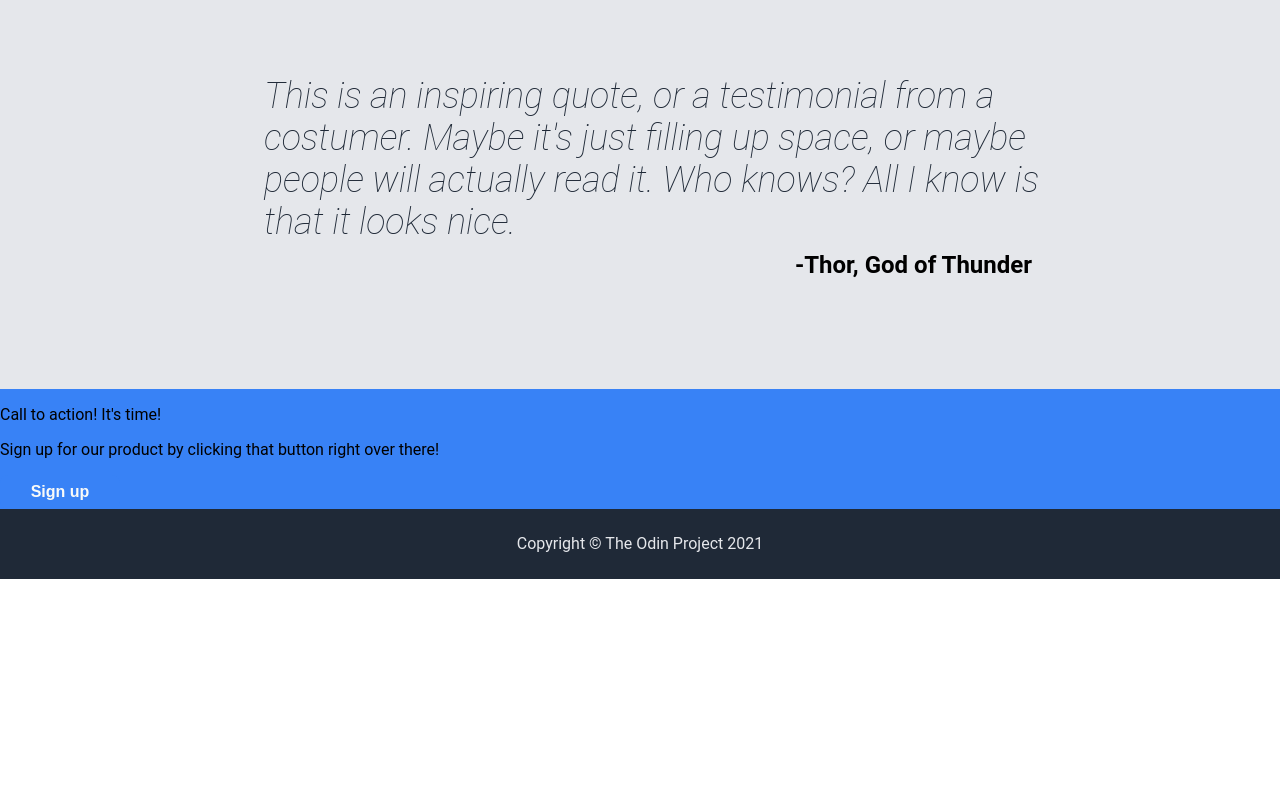
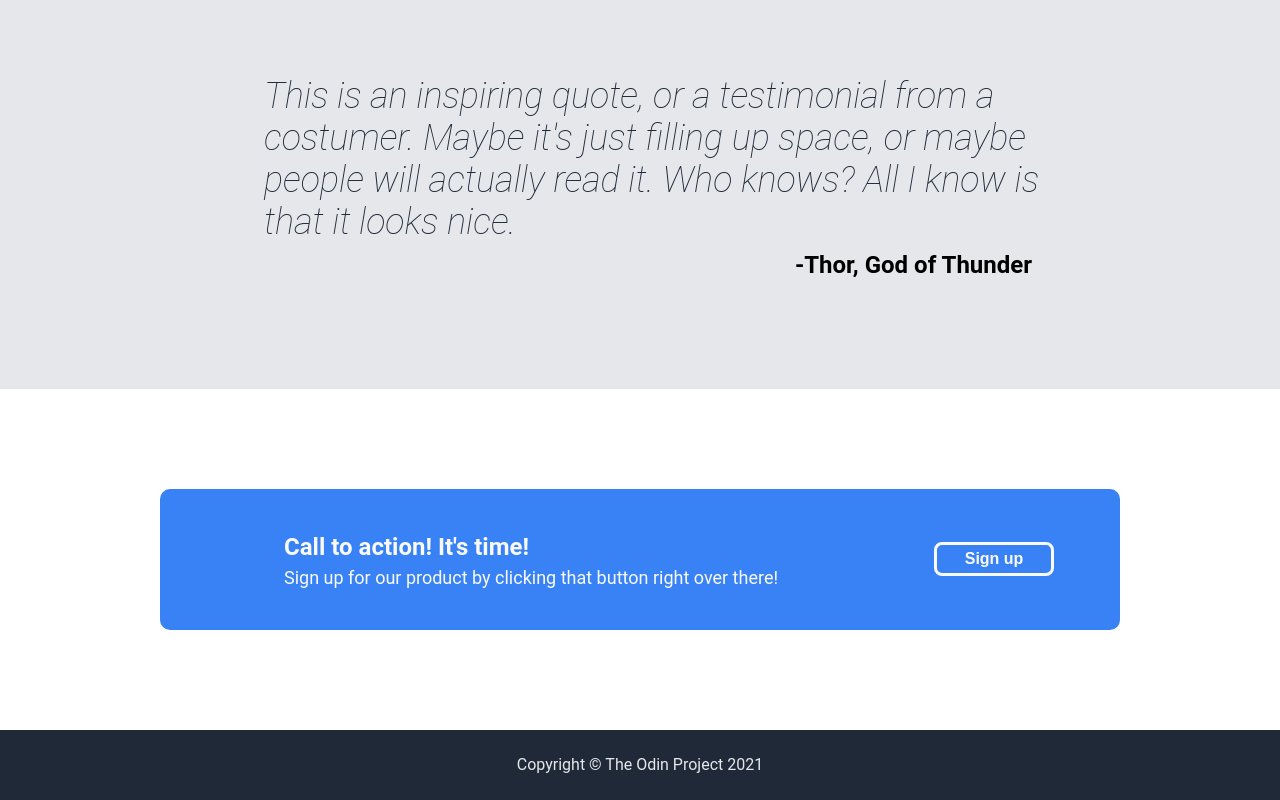
Before and after one commit to Josetovx/odin-homepage-project, a plain HTML site: page index.html in a window 1280 px wide. Shown: the part 1070-1870 px from the top of the page. Before the commit the page ends 1649 px from the top, so only its background shows below. Drawn offline with Linux system fonts and the light colour scheme.

Commit message:
Give style to CTA
Give style to CTA section.
Also change a little bit the HTML code, changing p for h2 in the first text.

```diff
--- a/index.html
+++ b/index.html
@@ -57,7 +57,7 @@
 
         <div class="cta">
             <div class="cta-left">
-                <p>Call to action! It's time!</p>
+                <h2>Call to action! It's time!</h2>
                 <p>Sign up for our product by clicking that button right over there!</p>
             </div>
             <div class="cta-right">
--- a/style.css
+++ b/style.css
@@ -181,6 +181,39 @@ blockquote {
     color: #1f2937;
 }
 
+.cta {
+    margin: 100px 160px;
+    border-radius: 10px;
+    display: flex;
+}
+
+.cta-left {
+    display: flex;
+    flex-direction: column;
+    flex-grow: 2;
+    align-items: flex-start;
+    padding: 24px 24px 24px 124px;
+    color: #F9FAF8;
+}
+
+.cta-right {
+    display: flex;
+    flex-grow: 1;
+}
+
+.cta-right button {
+    align-self: center;
+    border: solid #F9FAF8;
+}
+
+.cta-left h2 {
+    margin-bottom: -12px;
+}
+
+.cta-left p {
+    font-size: 18px;
+}
+
 footer {
     display: flex;
     color: #E5E7EB;
```
